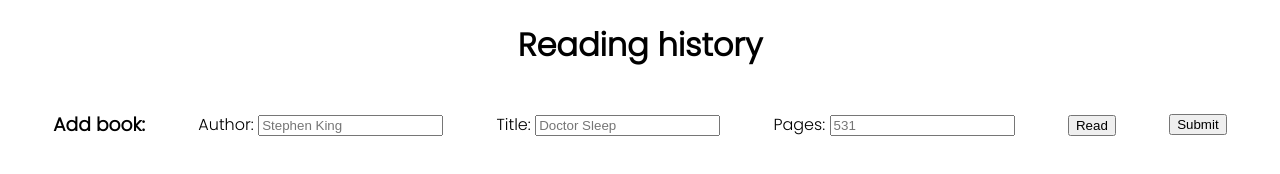
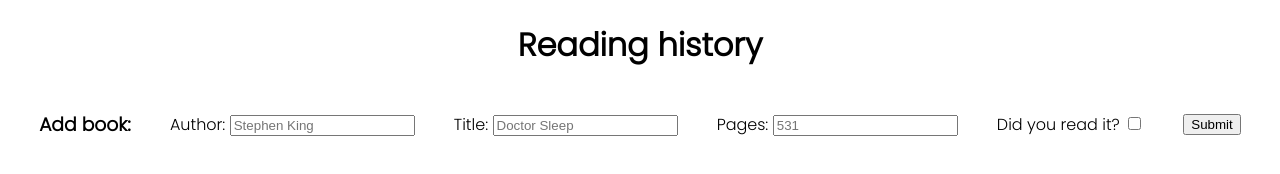
Before and after one commit to LucasGenovese/Book-history, a plain HTML site: page index.html in a window 1280 px wide. Drawn offline with Linux system fonts and the light colour scheme.

Commit message:
Addded book list

```diff
--- a/index.html
+++ b/index.html
@@ -18,8 +18,7 @@
         <h1>Reading history</h1>
     </header>
 
-    <main>
-        <div class="add-book">
+    <main class="add-book">
         <h3>Add book: </h3>
 
         <div>
@@ -38,12 +37,16 @@
         </div>
 
         <div>
-                <button type="button" id="isRead">Read</button>
+            <span>Did you read it?</span>
+            <input type="checkbox" id="isRead"></button>
         </div>
 
         <button id="submit">Submit</button>
+    </main>
+
+    <div id="book-list">
+
     </div>
-    </main>
 
 </body>
 
```
Lines whose indentation alone changed are shown as unchanged.
